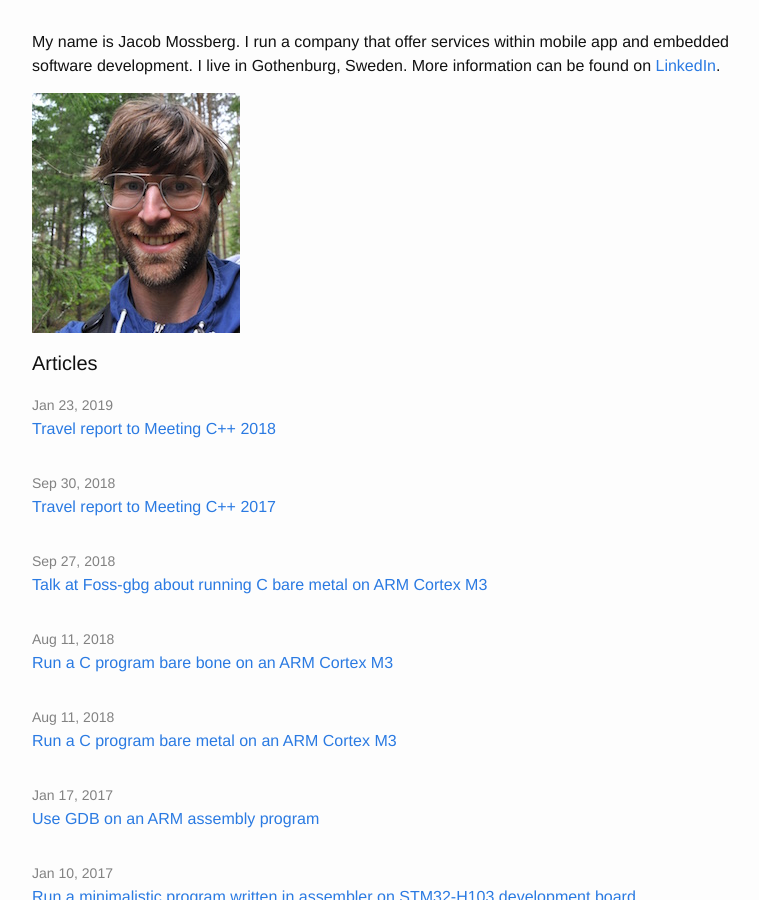
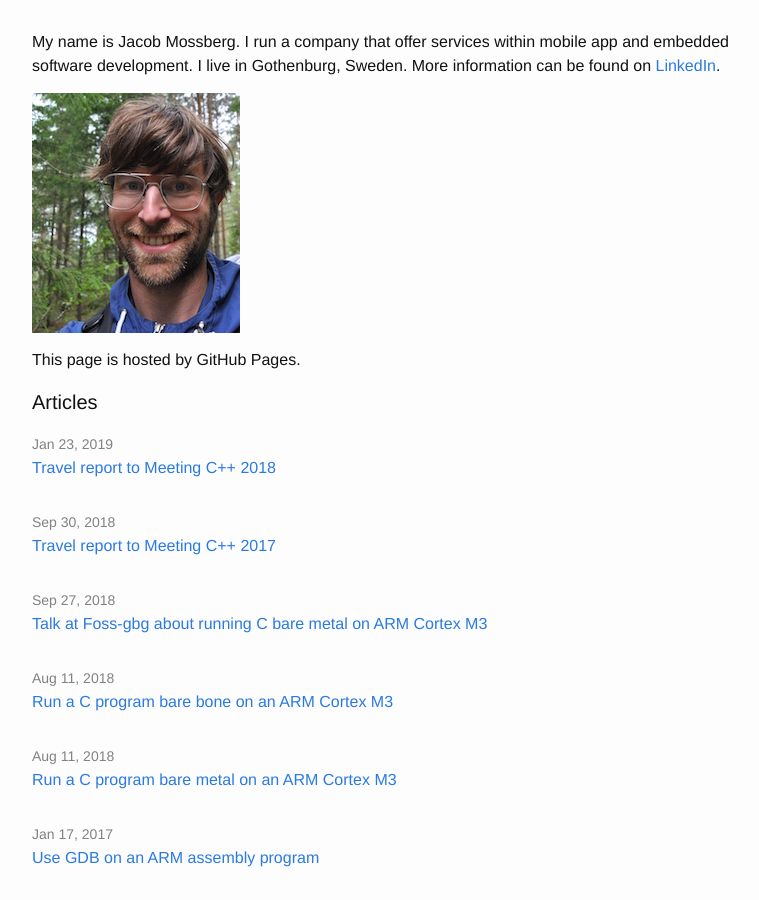
Before and after one commit to jmossberg/jmossberg.github.io, a Jekyll site: the page built from index.html, in a window 1280 px wide and 900 px high. Shown: the whole window, without its empty margins (238-997 px from the left). Built offline with Jekyll 4.4.1, drawn with Linux system fonts in a browser that asks for light colours.

Commit message:
Update index.html.

```diff
--- a/index.html
+++ b/index.html
@@ -7,6 +7,8 @@ layout: mossberg_default
 <p>My name is Jacob Mossberg. I run a company that offer services within mobile app and embedded software development. I live in Gothenburg, Sweden. More information can be found on <a href="http://se.linkedin.com/in/jacobmossberg">LinkedIn</a>.</p>
 
 <p><img src="assets/jacob.jpg"></p>
+
+<p>This page is hosted by GitHub Pages.</p>
 
 <h1 class="page-heading">Articles</h1>
 
```
